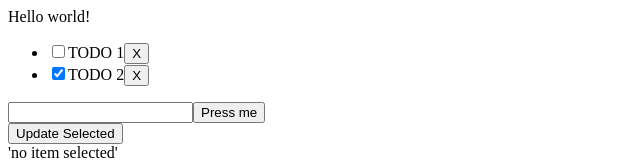
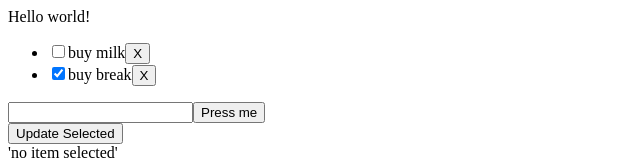
Before and after one commit to sorinoctavian/react-redux, a React (Create React App) app: page / in a window 1280 px wide. Shown: the top 160 px of the page, without its empty margins (0-640 px from the left). Built offline with nearby package versions, Linux system fonts and the light colour scheme; data requests are answered from the project's data file.

Commit message:
integrated thunk middleware, initial call to api

```diff
--- a/src/ToDoList.jsx
+++ b/src/ToDoList.jsx
@@ -1,14 +1,13 @@
 import React from 'react';
 import { connect } from 'react-redux'
 import * as actions from './actions'
-import { getToDos } from './apis/api';
+
 
 class ToDoList extends React.Component {
     state = { content: "" }
     async componentDidMount(){
         this.props.getToDoCollection();
-        let response = await getToDos();
-        console.log(response);
+
     }
     render() {
         let {toggleToDo, selectToDo, removeToDo, updateToDo, addToDo, selectedToDoId, todos} = this.props;
--- a/src/actions/actions.js
+++ b/src/actions/actions.js
@@ -1,4 +1,5 @@
 import * as actionTypes from './actionTypes';
+import { getToDos } from '../apis/api';
 
 let idCounter = 2;
 export const addToDo = (text) => {
@@ -42,18 +43,10 @@ export const toggleToDo = (id) => {
     }
 }
 
-export const getToDoCollection=()=>{
-    return{
+export const getToDoCollection= () => async (dispatch)=>{
+    let response = await getToDos();
+    dispatch({
         type:actionTypes.GET_TODO_COLLECTION,
-        payload:[{
-            id: 0,
-            content: "TODO 1",
-            checked: false
-        },
-        {
-            id: 1,
-            content: "TODO 2",
-            checked: true
-        }]
-    }
+        payload:[...response.data]
+    });
 }
--- a/src/reducers/toDoReducer.js
+++ b/src/reducers/toDoReducer.js
@@ -4,7 +4,6 @@ const initialSelectedToDoId = -1;
 const initialToDos = [];
 
 const todos = (state = initialToDos, action) => {
-    console.log(action);
     if (action.type === actionTypes.ADD_TODO) {
         return [...state, action.payload];
     }
--- a/src/store.js
+++ b/src/store.js
@@ -1,5 +1,6 @@
-import { createStore, compose, combineReducers } from 'redux';
-import todos from './reducers/toDoReducer'
+import { createStore, compose, combineReducers, applyMiddleware } from 'redux';
+import todos from './reducers/toDoReducer';
+import thunk from 'redux-thunk';
 
 const composeEnhancers = (typeof window !== 'undefined' && window.__REDUX_DEVTOOLS_EXTENSION_COMPOSE__) || compose;
-export default createStore(combineReducers(todos), composeEnhancers());
+export default createStore(combineReducers(todos), composeEnhancers(applyMiddleware(thunk)));
```
